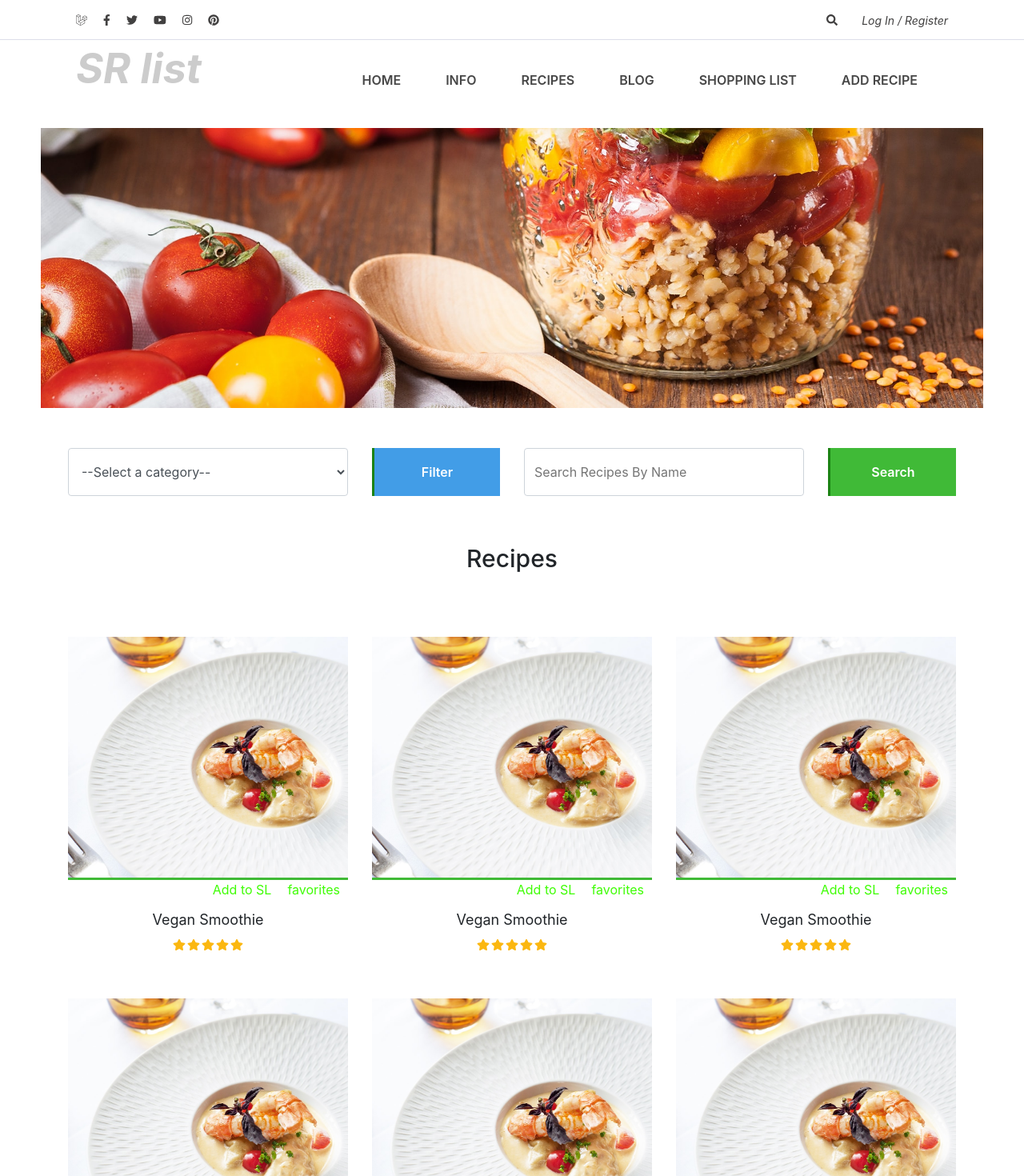
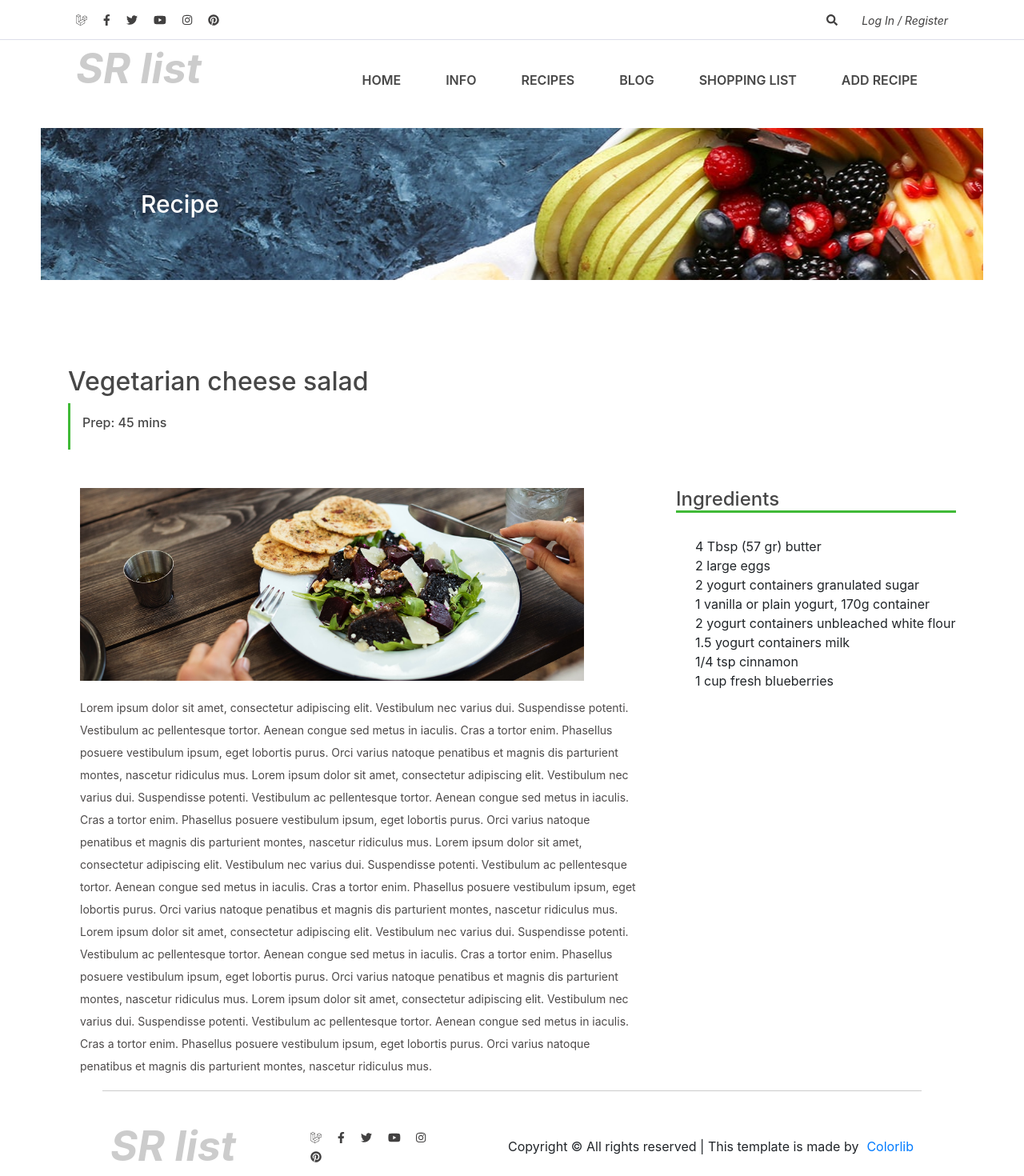
Before and after one commit to kokolina1888/sr-list, a React (Create React App) app in the folder sr-list/: page / in a window 1280 px wide. Shown: the top 1470 px of the page at 80% size. Built offline with nearby package versions, Linux system fonts and the light colour scheme.

Commit message:
single recipe view setup

```diff
--- a/sr-list/src/App.js
+++ b/sr-list/src/App.js
@@ -5,16 +5,18 @@ import Banner from './components/banner';
 import Footer from './components/footer';
 import RecipesList from './components/recipesList';
 import Recipes from './components/recipes';
+import Recipe from './components/recipe';
 
 function App() {
   return (
     <div className={StyleSheet.app}>
       <Header />
       {/* <Banner type="home" /> */}
-      <Banner type="recipes" />
+      {/* <Banner type="recipes" /> */}
 
       {/* <Recipes title="Latest Recipes" /> */}
-      <RecipesList/>
+      {/* <RecipesList/> */}
+      <Recipe/>
       <Footer />
     </div>
   );
--- /dev/null
+++ b/sr-list/src/components/breadcrumb/index.js
@@ -0,0 +1,21 @@
+import React from "react";
+
+import styles from "./index.module.css";
+
+const Recipe = (props) => {
+  return (
+    <div className={styles.container + " bg-img bg-overlay"}>
+      <div className="container h-100">
+        <div className="row h-100 align-items-center">
+          <div className="col-12">
+            <div className="breadcumb-text text-center">
+              <h2 className={styles["breadcumb-title"]}>{props.children}</h2>
+            </div>
+          </div>
+        </div>
+      </div>
+    </div>
+  );
+};
+
+export default Recipe;
--- /dev/null
+++ b/sr-list/src/components/breadcrumb/index.module.css
@@ -0,0 +1,16 @@
+.container {
+    position: relative;
+    z-index: 10;
+    width: 92%;
+    height: 190px;
+    margin-left: 4%;
+    margin-right: 4%;
+    margin-bottom: 60px;
+    background-image: url(../../images/banner/breadcumb4.jpg);
+}
+
+.breadcumb-title {
+    font-size: 30px;
+    margin-bottom: 0;
+    color: #ffffff;
+}
--- /dev/null
+++ b/sr-list/src/components/recipe/index.js
@@ -0,0 +1,118 @@
+import React from "react";
+import Breadcrumb from "../breadcrumb";
+import image from "../../images/recipes/bg5.jpg";
+
+import styles from "./index.module.css";
+
+const Recipe = (props) => {
+  return (
+    <div>
+      <Breadcrumb>Recipe</Breadcrumb>
+      <div className="receipe-content-area">
+        <div className="container">
+          <div className="row">
+            <div className="col-12 col-md-12">
+              <div className={styles.headline + " my-5"}>
+                <h2>Vegetarian cheese salad</h2>
+                <div className={styles.prep}>
+                  <h6>Prep: 45 mins</h6>
+                </div>
+              </div>
+            </div>
+          </div>
+          <div className="row">
+            <div className="col-8 col-md-8">
+              <div className="col-12">
+                <img className={styles.img} src={image} />
+              </div>
+              <div className="col-12">
+                <div className={styles.desc + " d-flex"}>
+                  <p>
+                    Lorem ipsum dolor sit amet, consectetur adipiscing elit.
+                    Vestibulum nec varius dui. Suspendisse potenti. Vestibulum
+                    ac pellentesque tortor. Aenean congue sed metus in iaculis.
+                    Cras a tortor enim. Phasellus posuere vestibulum ipsum, eget
+                    lobortis purus. Orci varius natoque penatibus et magnis dis
+                    parturient montes, nascetur ridiculus mus. Lorem ipsum
+                    dolor sit amet, consectetur adipiscing elit. Vestibulum nec
+                    varius dui. Suspendisse potenti. Vestibulum ac pellentesque
+                    tortor. Aenean congue sed metus in iaculis. Cras a tortor
+                    enim. Phasellus posuere vestibulum ipsum, eget lobortis
+                    purus. Orci varius natoque penatibus et magnis dis
+                    parturient montes, nascetur ridiculus mus. Lorem ipsum
+                    dolor sit amet, consectetur adipiscing elit. Vestibulum nec
+                    varius dui. Suspendisse potenti. Vestibulum ac pellentesque
+                    tortor. Aenean congue sed metus in iaculis. Cras a tortor
+                    enim. Phasellus posuere vestibulum ipsum, eget lobortis
+                    purus. Orci varius natoque penatibus et magnis dis
+                    parturient montes, nascetur ridiculus mus. Lorem ipsum
+                    dolor sit amet, consectetur adipiscing elit. Vestibulum nec
+                    varius dui. Suspendisse potenti. Vestibulum ac pellentesque
+                    tortor. Aenean congue sed metus in iaculis. Cras a tortor
+                    enim. Phasellus posuere vestibulum ipsum, eget lobortis
+                    purus. Orci varius natoque penatibus et magnis dis
+                    parturient montes, nascetur ridiculus mus. Lorem ipsum
+                    dolor sit amet, consectetur adipiscing elit. Vestibulum nec
+                    varius dui. Suspendisse potenti. Vestibulum ac pellentesque
+                    tortor. Aenean congue sed metus in iaculis. Cras a tortor
+                    enim. Phasellus posuere vestibulum ipsum, eget lobortis
+                    purus. Orci varius natoque penatibus et magnis dis
+                    parturient montes, nascetur ridiculus mus.{" "}
+                  </p>
+                </div>
+              </div>
+            </div>
+
+            <div className="col-4">
+              <div className={styles.ingredients}>
+                <h4>Ingredients</h4>
+                <div className="custom-control custom-checkbox">
+                  <span className="custom-control-span" for="customCheck1">
+                    4 Tbsp (57 gr) butter
+                  </span>
+                </div>
+                <div className="custom-control custom-checkbox">
+                  <span className="custom-control-span" for="customCheck2">
+                    2 large eggs
+                  </span>
+                </div>
+                <div className="custom-control custom-checkbox">
+                  <span className="custom-control-span" for="customCheck3">
+                    2 yogurt containers granulated sugar
+                  </span>
+                </div>
+                <div className="custom-control custom-checkbox">
+                  <span className="custom-control-span" for="customCheck4">
+                    1 vanilla or plain yogurt, 170g container
+                  </span>
+                </div>
+                <div className="custom-control custom-checkbox">
+                  <span className="custom-control-span" for="customCheck5">
+                    2 yogurt containers unbleached white flour
+                  </span>
+                </div>
+                <div className="custom-control custom-checkbox">
+                  <span className="custom-control-span" for="customCheck6">
+                    1.5 yogurt containers milk
+                  </span>
+                </div>
+                <div className="custom-control custom-checkbox">
+                  <span className="custom-control-span" for="customCheck7">
+                    1/4 tsp cinnamon
+                  </span>
+                </div>
+                <div className="custom-control custom-checkbox">
+                  <span className="custom-control-span" for="customCheck8">
+                    1 cup fresh blueberries{" "}
+                  </span>
+                </div>
+              </div>
+            </div>
+          </div>
+        </div>
+      </div>
+    </div>
+  );
+};
+
+export default Recipe;
--- /dev/null
+++ b/sr-list/src/components/recipe/index.module.css
@@ -0,0 +1,31 @@
+.img {
+  display: inline-block;
+  width: 90%;
+  margin-bottom: 20px
+}
+
+.headline {
+    font-size: 36px;
+    color: #474747;
+    margin-bottom: 30px;
+}
+.prep {
+    border-left: 3px solid #40ba37;
+    padding: 15px;
+    margin-bottom: 15px
+}
+
+.desc {
+    color: #4d4a4a;
+    font-size: 14px;
+    line-height: 2;
+    font-weight: 400;
+
+}
+
+.ingredients h4 {
+    color: #474747;
+    margin-bottom: 30px;
+    border-bottom: 3px solid #40ba37;
+
+}
```
Also changed, not shown: sr-list/src/images/banner/breadcumb4.jpg (added), sr-list/src/images/recipes/bg5.jpg (added).
